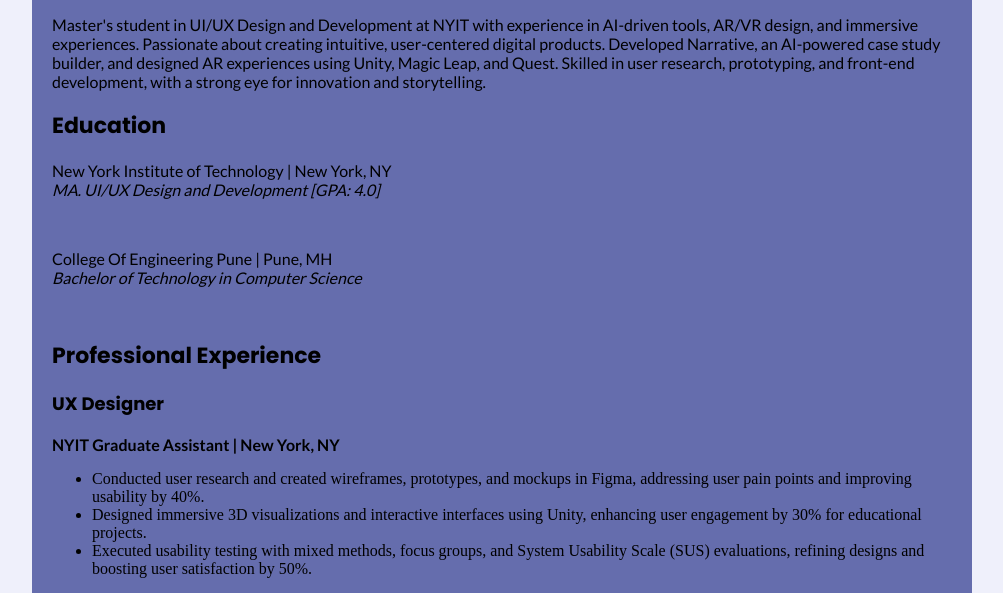
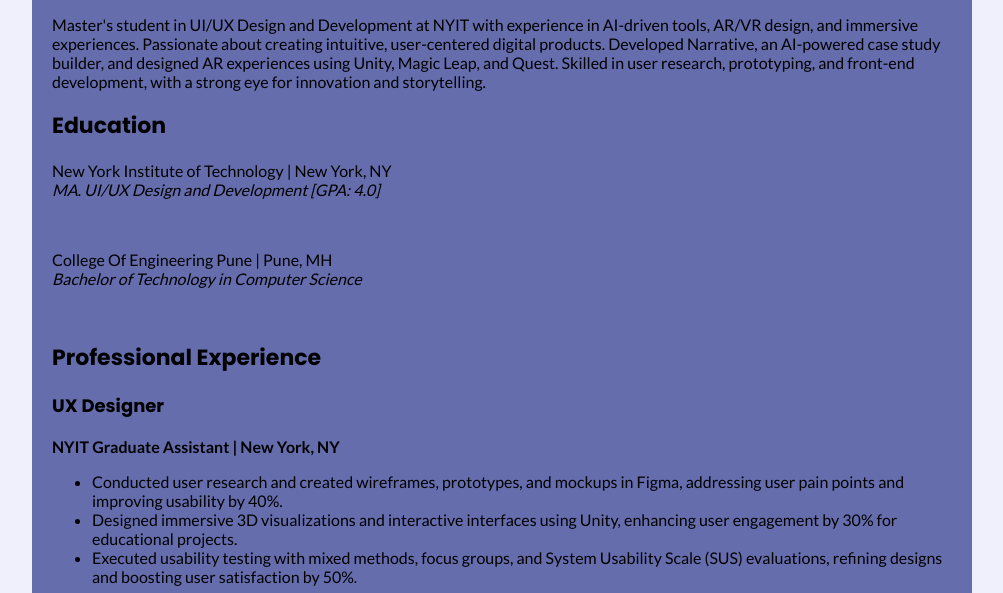
Before and after one commit to purvatatiya/online-resume-purva, a plain HTML site: page index.html in a window 1280 px wide. Shown: the part 203-796 px from the top of the page, without its empty margins (138-1141 px from the left). Drawn offline with Linux system fonts and the light colour scheme.

Commit message:
content added

```diff
--- a/style.css
+++ b/style.css
@@ -1,5 +1,6 @@
 body {
     background-color: #eff0fb;
+    font-family: "Lato" , serif;
 }
 .container{
     width: 900px;
```
